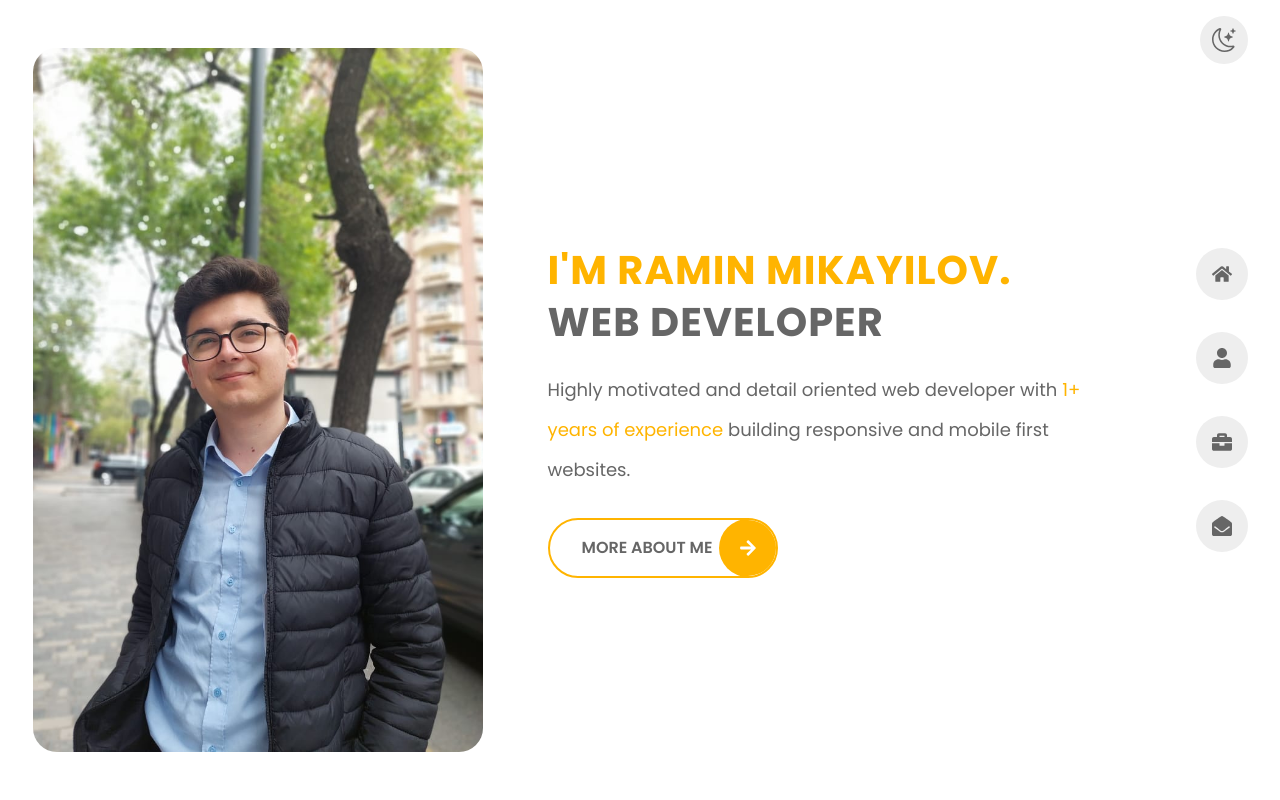
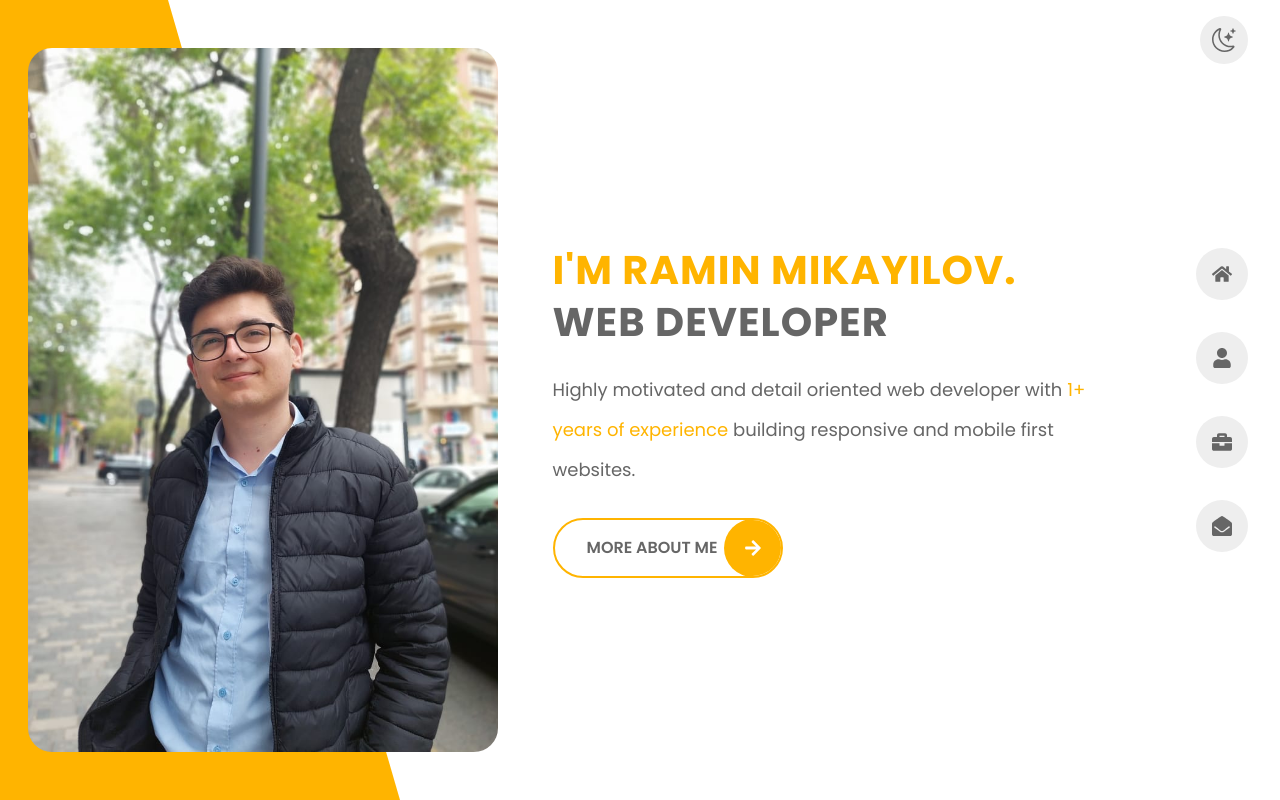
Before and after one commit to RaminMikayilov/My-portfolio, a React (Vite) app: page / in a window 1280 px wide. Built offline with nearby package versions, Linux system fonts and the light colour scheme.

Commit message:
Add polygon for background

```diff
--- a/src/pages/Home.jsx
+++ b/src/pages/Home.jsx
@@ -7,7 +7,7 @@ const Home = () => {
       <img
         src={profile}
         alt="Ramin"
-        className="rounded-full w-[230px] h-[230px] sm:w-[270px] sm:h-[270px] object-cover border-4 border-grey md:mb-3 lg:rounded-3xl lg:border-none lg:w-[360px] xl:w-[420px] 2xl:w-[450px] lg:h-[88vh] lg:mb-0"
+        className="rounded-full w-[230px] h-[230px] sm:w-[270px] sm:h-[270px] object-cover border-4 border-grey md:mb-3 lg:rounded-3xl lg:border-none lg:w-[360px] xl:w-[430px] 2xl:w-[470px] lg:h-[88vh] lg:mb-0"
       />
 
       <div className="flex items-center flex-col lg:items-start lg:max-w-[500px] xl:max-w-[580px] 2xl:max-w-[620px]">
@@ -29,6 +29,9 @@ const Home = () => {
           </span>
         </button>
       </div>
+
+      {/* polygon for background */}
+      <div className="hidden lg:block [clip-path:polygon(0%_0%,42%_0%,100%_100%,0%_100%)] bg-orange lg:w-[340px] xl:w-[370px] 2xl:w-[400px] h-screen absolute -z-10 left-0"></div>
     </div>
   );
 };
```
